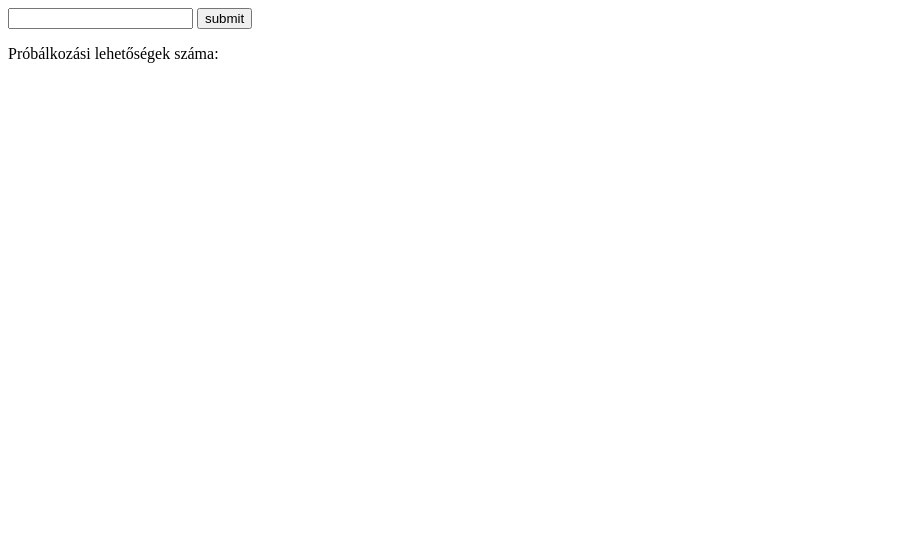
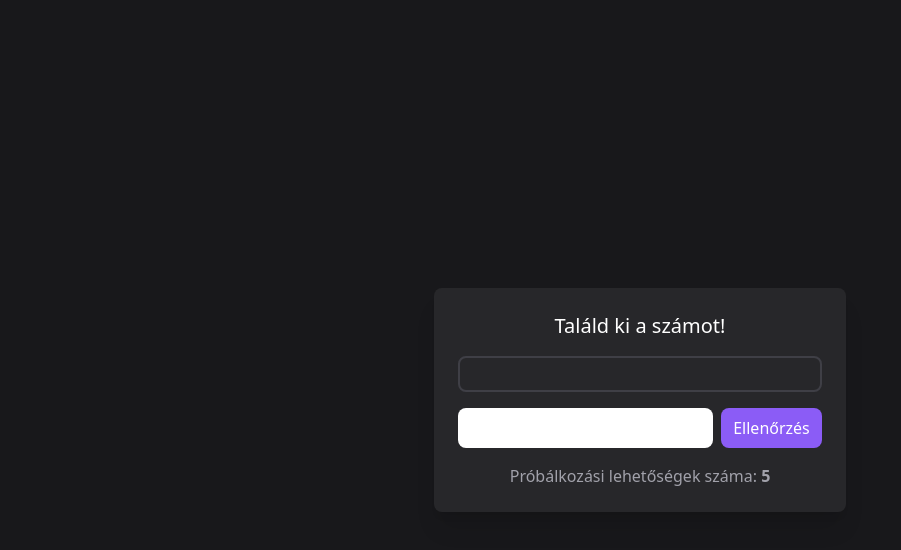
Before and after one commit to VezRoland/numbers-game, a website with bundled scripts: page index.html in a window 1280 px wide. Shown: the whole page, without its empty margins (0-901 px from the left). Built offline with nearby package versions, Linux system fonts and the light colour scheme.

Commit message:
design megalkotva

```diff
--- a/index.html
+++ b/index.html
@@ -3,15 +3,19 @@
 <head>
 	<meta charset="UTF-8">
 	<meta name="viewport" content="width=device-width, initial-scale=1.0">
+	<script src="https://cdn.tailwindcss.com"></script>
 	<script defer src="main.js" type="module"></script>
 	<title>Találd ki a számot</title>
 </head>
-<body>
-	<form id="form">
-		<input type="text" name="number">
-		<button type="submit">submit</button>
-		<div class="msg"></div>
-		<p>Próbálkozási lehetőségek száma:<span id="atemptsRemaning"></span></p>
-	</form>
+<body class="h-screen grid place-items-center p-6 bg-zinc-900">
+	<main class="flex flex-col gap-4 p-6 rounded-lg shadow-xl text-white bg-zinc-800">
+		<h1 class="text-center text-xl">Találd ki a számot!</h1>
+		<div class="msg min-h-[2.25em] grid place-items-center px-3 rounded-lg border-2 border-zinc-700"></div>
+		<form class="flex flex-col md:flex-row gap-2" id="form">
+			<input class="px-3 py-2 rounded-lg text-black" type="text" name="number">
+			<button class="px-3 py-2 rounded-lg bg-violet-500 disabled:bg-zinc-700 disabled:cursor-not-allowed" type="submit">Ellenőrzés</button>
+		</form>
+		<p class="text-center text-zinc-400">Próbálkozási lehetőségek száma: <span class="font-bold" id="atemptsRemaning">0</span></p>
+	</main>
 </body>
 </html>
--- a/main.js
+++ b/main.js
@@ -3,6 +3,8 @@ import { genarateRandomNr, compare } from './utils.js'
 const randomNumber = genarateRandomNr(0, 20)
 const msg="Nincs több tippelési lehetőséged!"
 let atemptsRemaning=5
+
+console.log(randomNumber)
 
 function atempt(UserAns,randomNr){
     atemptsRemaning--
@@ -12,7 +14,9 @@ function atempt(UserAns,randomNr){
             document.querySelector("button").disabled=true
             document.querySelector('.msg').textContent = msg
         }
-    }
+    } else {
+			document.querySelector("button").disabled=true
+		}
 }
 
 function check(event) {
@@ -28,3 +32,4 @@ function check(event) {
 }
 
 document.querySelector('#form').onsubmit = check
+document.getElementById("atemptsRemaning").innerHTML=atemptsRemaning
```
